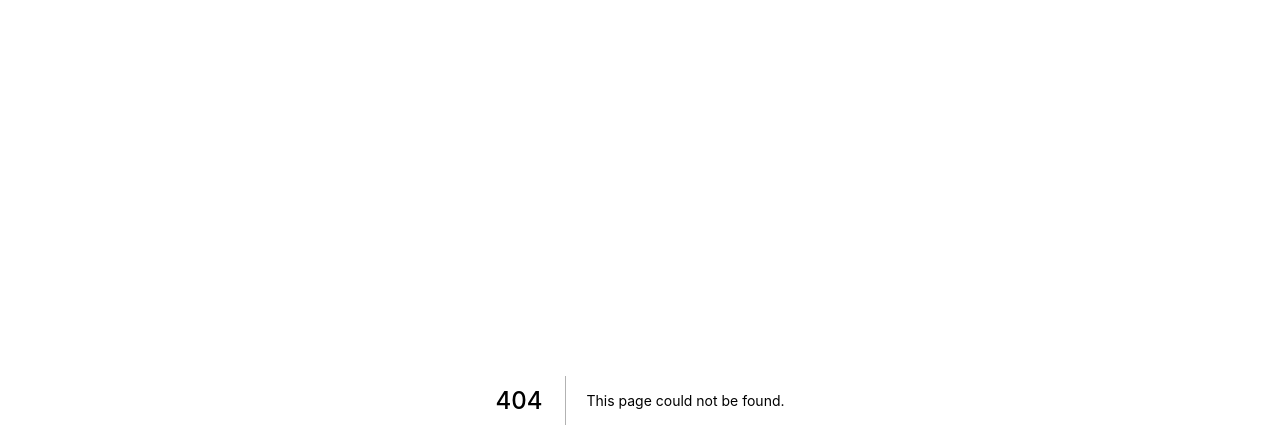
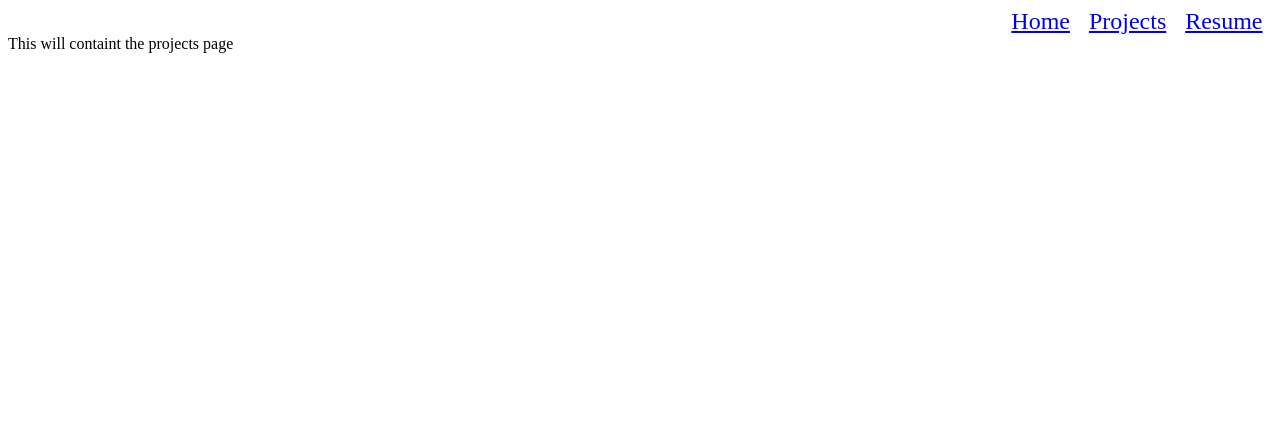
Before and after one commit to durid-ah/durid-ah.github.io, a Next.js app: page /projects in a window 1280 px wide. Before the commit this address had no page. Shown: the top 448 px of the page. Built offline with nearby package versions, Linux system fonts and the light colour scheme.

Commit message:
creating the projects page stub and updated the nav link for it

```diff
--- a/component/app_links.tsx
+++ b/component/app_links.tsx
@@ -17,7 +17,7 @@ function Links({location}: LinkProps) {
                <Link href="/">Home</Link>
          </div>
          <div className={`${styles.navButton} ${projectClickedStyle} ${styles.link}`}>
-            <Link href="/">Projects</Link>
+            <Link href="/projects">Projects</Link>
          </div>
          <div className={`${styles.navButton} ${resumeClickedStyle} ${styles.link}`}>
             <Link href="/">Resume</Link>
--- /dev/null
+++ b/pages/projects.tsx
@@ -0,0 +1,12 @@
+import Layout from "../component/layout";
+import { NavLocation } from "../models/nav_location";
+
+export default function Projects() {
+   return (
+      <>
+         <Layout location={NavLocation.Projects}>
+            This will containt the projects page
+         </Layout>
+      </>
+   )
+}
```
